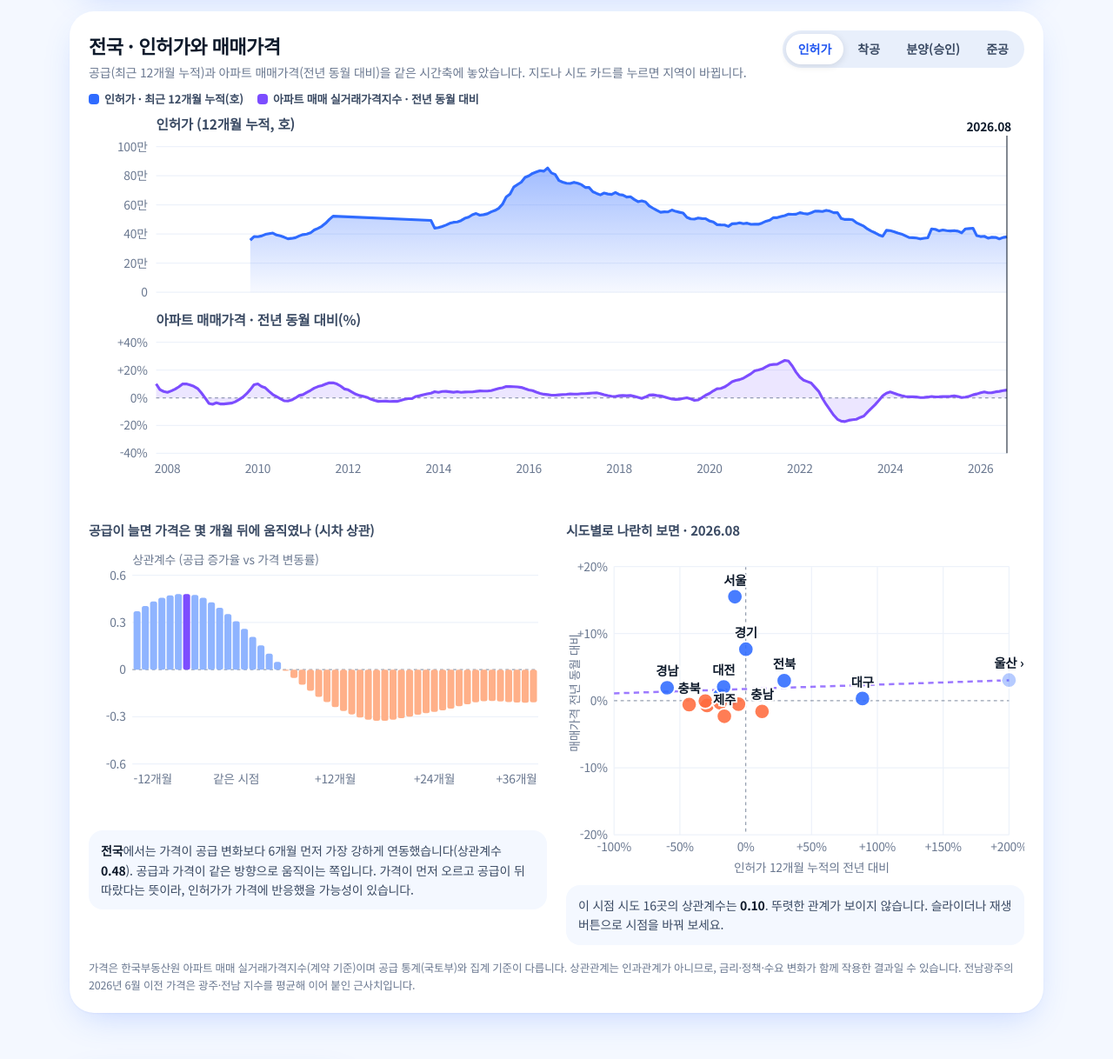
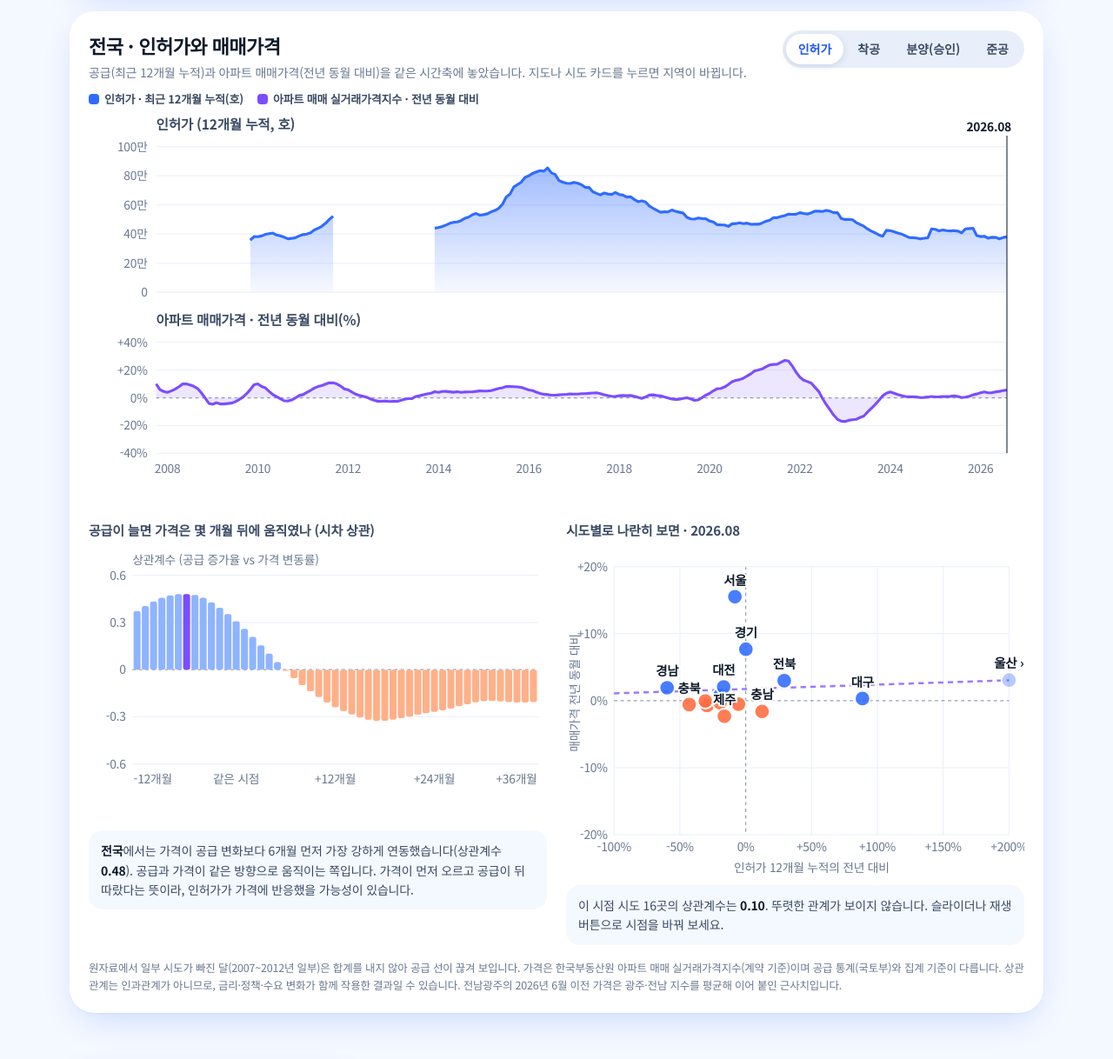
Before and after one commit to lloydknam/housing-map, a plain HTML site: page index.html in a window 1280 px wide. Shown: the part 2620-3838 px from the top of the page at 87% size. Drawn offline with nearby package versions, Linux system fonts and the light colour scheme; a web font is replaced by a local one.

Commit message:
fix: 공급 합계는 모든 시도가 있는 달만 계산하고 결측 구간은 선을 끊어 표시
Co-Authored-By: Claude Sonnet 5.5 <noreply@anthropic.com>
Claude-Session: https://claude.ai/code/session_01Szm5GH55bo8MXMvzv9a7i3

```diff
--- a/index.html
+++ b/index.html
@@ -658,7 +658,11 @@
     if (mid === 'price') return d['00'] || {};
     const months = new Set(), out = {};
     CODES.forEach((c) => Object.keys(d[c] || {}).forEach((m) => months.add(m)));
-    months.forEach((m) => { let sum = 0, n = 0; CODES.forEach((c) => { const v = (d[c] || {})[m]; if (v != null) { sum += v; n++; } }); if (n >= CODES.length - 1) out[m] = sum; }); // 세종(2012~)처럼 늦게 시작한 지역은 그 이전엔 빠진 채 합산
+    months.forEach((m) => { // 모든 시도가 있는 달만 합산한다(세종은 2012년 7월부터 존재). 일부 지역이 빠진 달은 결측으로 둔다.
+      let sum = 0, n = 0; const need = m < '2012-07' ? CODES.length - 1 : CODES.length;
+      CODES.forEach((c) => { const v = (d[c] || {})[m]; if (v != null) { sum += v; n++; } });
+      if (n >= need) out[m] = sum;
+    });
     return out;
   }
   function roll12(sr) {
@@ -700,7 +704,7 @@
     document.querySelectorAll('#relMetrics .btn').forEach((b) => b.setAttribute('aria-pressed', b.dataset.id === relMetric));
     const R = relSeries(code);
     drawTs(R, name, def); drawLag(R, name, def); drawScatter(def);
-    $('relNote').textContent = '가격은 한국부동산원 아파트 매매 실거래가격지수(계약 기준)이며 공급 통계(국토부)와 집계 기준이 다릅니다. 상관관계는 인과관계가 아니므로, 금리·정책·수요 변화가 함께 작용한 결과일 수 있습니다. 전남광주의 2026년 6월 이전 가격은 광주·전남 지수를 평균해 이어 붙인 근사치입니다.';
+    $('relNote').textContent = '원자료에서 일부 시도가 빠진 달(2007~2012년 일부)은 합계를 내지 않아 공급 선이 끊겨 보입니다. 가격은 한국부동산원 아파트 매매 실거래가격지수(계약 기준)이며 공급 통계(국토부)와 집계 기준이 다릅니다. 상관관계는 인과관계가 아니므로, 금리·정책·수요 변화가 함께 작용한 결과일 수 있습니다. 전남광주의 2026년 6월 이전 가격은 광주·전남 지수를 평균해 이어 붙인 근사치입니다.';
   }
 
   function drawTs(R, name, def) {
@@ -713,8 +717,8 @@
     const idxOf = new Map(all.map((m, i) => [m, i]));
     // 위: 공급 12개월 누적
     const sTop = 34, sBot = 168;
-    const sv = months.map((m) => ({ i: idxOf.get(m), v: R.sup12[m], m }));
-    const yS = d3.scaleLinear([0, (d3.max(sv, (d) => d.v) || 1) * 1.08], [sBot, sTop]).nice(4);
+    const sv = all.map((m) => ({ i: idxOf.get(m), v: R.sup12[m] == null ? null : R.sup12[m], m })).filter((d, k, arr) => arr.slice(0, k + 1).some((e) => e.v != null));
+    const yS = d3.scaleLinear([0, (d3.max(sv, (d) => d.v == null ? 0 : d.v) || 1) * 1.08], [sBot, sTop]).nice(4);
     yS.ticks(4).forEach((t) => {
       svgT.append('line').attr('class', 'gl').attr('x1', L).attr('x2', W - Rr).attr('y1', yS(t)).attr('y2', yS(t));
       svgT.append('text').attr('class', 'ax axr').attr('x', L - 8).attr('y', yS(t) + 4).text(t === 0 ? '0' : fmtShort(t));
@@ -722,20 +726,20 @@
     svgT.append('text').attr('class', 'pn').attr('x', L).attr('y', 18).text(def.label + ' (12개월 누적, ' + def.unit + ')');
     const defs = svgT.append('defs'); const g = defs.append('linearGradient').attr('id', 'gSup').attr('x1', 0).attr('x2', 0).attr('y1', 0).attr('y2', 1);
     g.append('stop').attr('offset', '0%').attr('stop-color', 'var(--accent)').attr('stop-opacity', .45); g.append('stop').attr('offset', '100%').attr('stop-color', 'var(--accent)').attr('stop-opacity', .04);
-    svgT.append('path').attr('d', d3.area().x((d) => x(d.i)).y0(sBot).y1((d) => yS(d.v))(sv)).attr('fill', 'url(#gSup)');
-    svgT.append('path').attr('d', d3.line().x((d) => x(d.i)).y((d) => yS(d.v))(sv)).attr('fill', 'none').attr('stroke', 'var(--accent)').attr('stroke-width', 2.5).attr('stroke-linejoin', 'round');
+    svgT.append('path').attr('d', d3.area().defined((d) => d.v != null).x((d) => x(d.i)).y0(sBot).y1((d) => yS(d.v))(sv)).attr('fill', 'url(#gSup)');
+    svgT.append('path').attr('d', d3.line().defined((d) => d.v != null).x((d) => x(d.i)).y((d) => yS(d.v))(sv)).attr('fill', 'none').attr('stroke', 'var(--accent)').attr('stroke-width', 2.5).attr('stroke-linejoin', 'round');
     // 아래: 가격 전년 동월 대비
     const pTop = 214, pBot = 316;
-    const pv = pm.map((m) => ({ i: idxOf.get(m), v: R.priceYoy[m], m }));
-    const ext = d3.extent(pv, (d) => d.v); const lim = Math.max(5, Math.abs(ext[0] || 0), Math.abs(ext[1] || 0));
+    const pv = all.map((m) => ({ i: idxOf.get(m), v: R.priceYoy[m] == null ? null : R.priceYoy[m], m })).filter((d, k, arr) => arr.slice(0, k + 1).some((e) => e.v != null));
+    const ext = d3.extent(pv.filter((d) => d.v != null), (d) => d.v); const lim = Math.max(5, Math.abs(ext[0] || 0), Math.abs(ext[1] || 0));
     const yP = d3.scaleLinear([-lim, lim], [pBot, pTop]).nice(3);
     svgT.append('text').attr('class', 'pn').attr('x', L).attr('y', 198).text('아파트 매매가격 · 전년 동월 대비(%)');
     yP.ticks(4).forEach((t) => {
       svgT.append('line').attr('class', t === 0 ? 'zl' : 'gl').attr('x1', L).attr('x2', W - Rr).attr('y1', yP(t)).attr('y2', yP(t));
       svgT.append('text').attr('class', 'ax axr').attr('x', L - 8).attr('y', yP(t) + 4).text((t > 0 ? '+' : '') + t + '%');
     });
-    svgT.append('path').attr('d', d3.area().x((d) => x(d.i)).y0(yP(0)).y1((d) => yP(d.v))(pv)).attr('fill', 'var(--price)').attr('opacity', .14);
-    svgT.append('path').attr('d', d3.line().x((d) => x(d.i)).y((d) => yP(d.v))(pv)).attr('fill', 'none').attr('stroke', 'var(--price)').attr('stroke-width', 2.5).attr('stroke-linejoin', 'round');
+    svgT.append('path').attr('d', d3.area().defined((d) => d.v != null).x((d) => x(d.i)).y0(yP(0)).y1((d) => yP(d.v))(pv)).attr('fill', 'var(--price)').attr('opacity', .14);
+    svgT.append('path').attr('d', d3.line().defined((d) => d.v != null).x((d) => x(d.i)).y((d) => yP(d.v))(pv)).attr('fill', 'none').attr('stroke', 'var(--price)').attr('stroke-width', 2.5).attr('stroke-linejoin', 'round');
     // x축 연도
     all.forEach((m, i) => { if (m.slice(5) === '01' && parseInt(m.slice(0, 4), 10) % 2 === 0) svgT.append('text').attr('class', 'ax axc').attr('x', x(i)).attr('y', pBot + 18).text(m.slice(0, 4)); });
     // 현재 선택 시점
```
